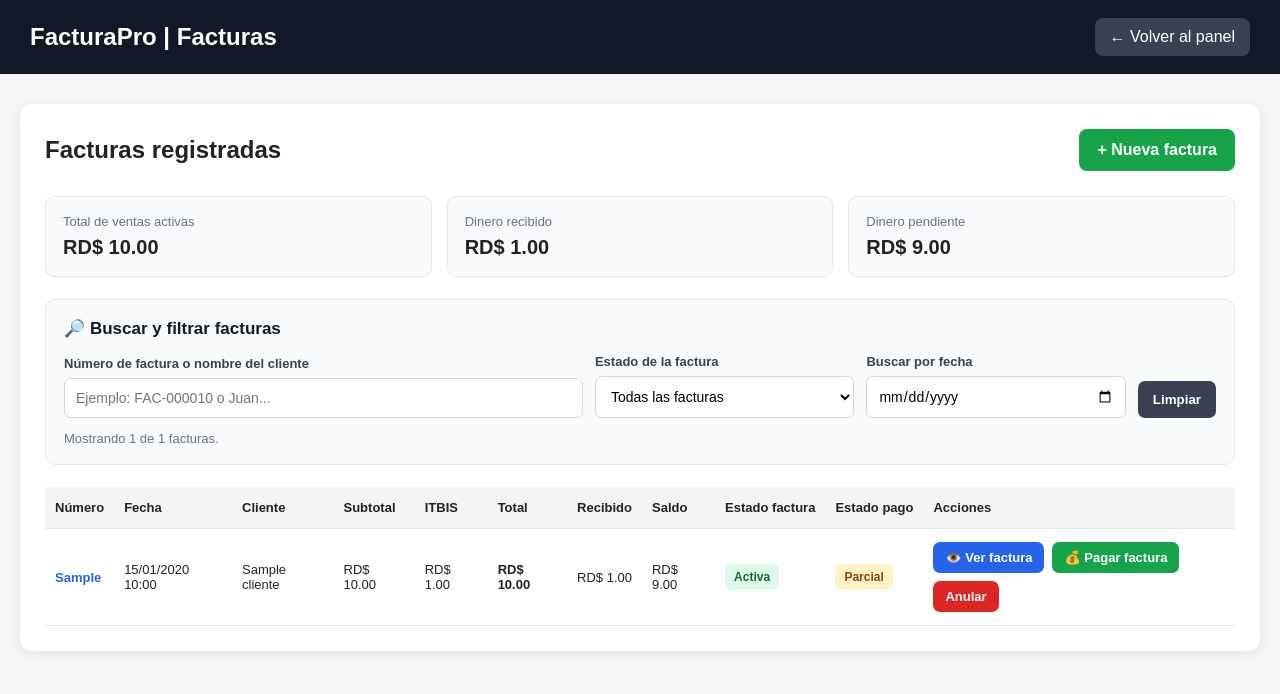
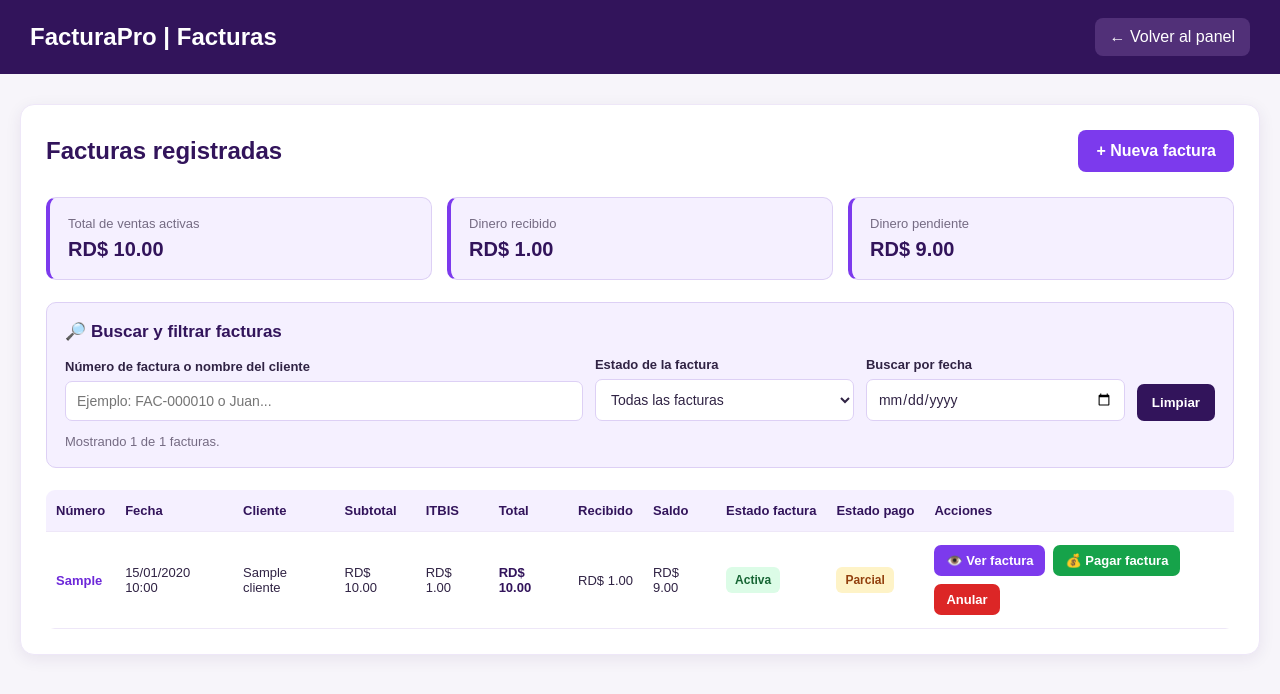
Before and after one commit to ca386658-ai/FacturaPro, a Flask app: page /facturas in a window 1280 px wide. Shown: the top 694 px of the page. Run offline with Flask 3, Linux system fonts and the light colour scheme; the visitor is signed in with stand-in values (Sample User, id 1); tables that the repository leaves empty hold one stand-in row (values such as "Sample post"); parts of the project's set-up code (start-up, migrations or seed data) failed here and were passed over; some libraries are stand-ins or nearby versions.

```diff
--- a/templates/facturas.html
+++ b/templates/facturas.html
@@ -14,13 +14,25 @@
             font-family: Arial, sans-serif;
         }
 
+        :root {
+            --morado-oscuro: #32145B;
+            --morado: #6D28D9;
+            --morado-principal: #7C3AED;
+            --morado-claro: #A78BFA;
+            --morado-suave: #F5F0FF;
+            --morado-borde: #DDD0F5;
+            --texto: #302344;
+            --gris: #756B83;
+            --fondo: #F7F5FA;
+        }
+
         body {
-            background: #f4f6f8;
-            color: #222;
+            background: var(--fondo);
+            color: var(--texto);
         }
 
         header {
-            background: #111827;
+            background: var(--morado-oscuro);
             color: white;
             padding: 18px 30px;
             display: flex;
@@ -37,9 +49,14 @@
         header a {
             color: white;
             text-decoration: none;
-            background: #374151;
+            background: #513078;
             padding: 10px 15px;
             border-radius: 8px;
+            transition: 0.2s;
+        }
+
+        header a:hover {
+            background: #7044A3;
         }
 
         .container {
@@ -50,9 +67,10 @@
 
         .card {
             background: white;
-            border-radius: 12px;
+            border-radius: 14px;
             padding: 25px;
-            box-shadow: 0 3px 12px rgba(0, 0, 0, 0.08);
+            box-shadow: 0 4px 16px rgba(50, 20, 91, 0.08);
+            border: 1px solid #EEE7F8;
         }
 
         .top {
@@ -64,20 +82,30 @@
             flex-wrap: wrap;
         }
 
+        .top h2 {
+            color: var(--morado-oscuro);
+        }
+
         .btn-nueva {
-            background: #16a34a;
+            background: var(--morado-principal);
             color: white;
             text-decoration: none;
             padding: 12px 18px;
             border-radius: 8px;
             font-weight: bold;
+            transition: 0.2s;
         }
 
-        /* BUSCADOR INTELIGENTE */
+        .btn-nueva:hover {
+            background: var(--morado);
+            transform: translateY(-1px);
+        }
+
+        /* BUSCADOR */
 
         .buscador {
-            background: #f9fafb;
-            border: 1px solid #e5e7eb;
+            background: var(--morado-suave);
+            border: 1px solid var(--morado-borde);
             padding: 18px;
             border-radius: 10px;
             margin-bottom: 22px;
@@ -86,7 +114,7 @@
         .buscador h3 {
             margin-bottom: 15px;
             font-size: 17px;
-            color: #111827;
+            color: var(--morado-oscuro);
         }
 
         .filtros {
@@ -100,7 +128,7 @@
             display: block;
             font-size: 13px;
             font-weight: bold;
-            color: #374151;
+            color: var(--texto);
             margin-bottom: 7px;
         }
 
@@ -108,35 +136,39 @@
         .campo select {
             width: 100%;
             padding: 11px;
-            border: 1px solid #d1d5db;
+            border: 1px solid var(--morado-borde);
             border-radius: 7px;
             font-size: 14px;
             outline: none;
             background: white;
+            color: var(--texto);
+            transition: 0.2s;
         }
 
         .campo input:focus,
         .campo select:focus {
-            border-color: #2563eb;
+            border-color: var(--morado-principal);
+            box-shadow: 0 0 0 3px rgba(124, 58, 237, 0.12);
         }
 
         .btn-limpiar {
-            background: #374151;
+            background: var(--morado-oscuro);
             color: white;
             border: none;
             padding: 11px 15px;
             border-radius: 7px;
             cursor: pointer;
             font-weight: bold;
+            transition: 0.2s;
         }
 
         .btn-limpiar:hover {
-            background: #1f2937;
+            background: var(--morado);
         }
 
         .resultado-busqueda {
             margin-top: 13px;
-            color: #6b7280;
+            color: var(--gris);
             font-size: 13px;
         }
 
@@ -144,14 +176,21 @@
             display: none;
             text-align: center;
             padding: 35px 15px;
-            color: #6b7280;
-            background: #f9fafb;
+            color: var(--gris);
+            background: var(--morado-suave);
             border-radius: 8px;
             margin-top: 15px;
         }
 
+        .sin-resultados h3 {
+            color: var(--morado-oscuro);
+        }
+
+        /* TABLA */
+
         .table-container {
             overflow-x: auto;
+            border-radius: 9px;
         }
 
         table {
@@ -162,27 +201,34 @@
 
         th, td {
             padding: 13px 10px;
-            border-bottom: 1px solid #e5e7eb;
+            border-bottom: 1px solid #EEE7F8;
             text-align: left;
         }
 
         th {
-            background: #f3f4f6;
+            background: var(--morado-suave);
+            color: var(--morado-oscuro);
             white-space: nowrap;
             font-size: 13px;
         }
 
         td {
             font-size: 13px;
+            color: var(--texto);
+        }
+
+        tbody tr:hover {
+            background: #FAF8FF;
         }
 
         .numero {
             font-weight: bold;
-            color: #2563eb;
+            color: var(--morado);
         }
 
         .total {
             font-weight: bold;
+            color: var(--morado-oscuro);
         }
 
         .acciones {
@@ -206,34 +252,35 @@
             font-weight: bold;
             cursor: pointer;
             white-space: nowrap;
+            transition: 0.2s;
         }
 
         .btn-ver {
-            background: #2563eb;
+            background: var(--morado-principal);
         }
 
         .btn-ver:hover {
-            background: #1d4ed8;
+            background: var(--morado-oscuro);
         }
 
         .btn-pagar {
-            background: #16a34a;
+            background: #16A34A;
         }
 
         .btn-pagar:hover {
-            background: #15803d;
+            background: #15803D;
         }
 
         .btn-anular {
-            background: #dc2626;
+            background: #DC2626;
         }
 
         .btn-anular:hover {
-            background: #b91c1c;
+            background: #B91C1C;
         }
 
         .btn-reactivar {
-            background: #15803d;
+            background: #15803D;
         }
 
         .btn-reactivar:hover {
@@ -311,21 +368,23 @@
         }
 
         .resumen-card {
-            padding: 17px;
-            background: #f9fafb;
-            border: 1px solid #e5e7eb;
-            border-radius: 9px;
+            padding: 18px;
+            background: var(--morado-suave);
+            border: 1px solid var(--morado-borde);
+            border-radius: 10px;
+            border-left: 4px solid var(--morado-principal);
         }
 
         .resumen-card span {
             display: block;
-            color: #6b7280;
+            color: var(--gris);
             font-size: 13px;
             margin-bottom: 7px;
         }
 
         .resumen-card strong {
             font-size: 20px;
+            color: var(--morado-oscuro);
         }
 
         @media (max-width: 850px) {
```
Also changed, not shown: other parts of templates/facturas.html (+22 -12 lines).
